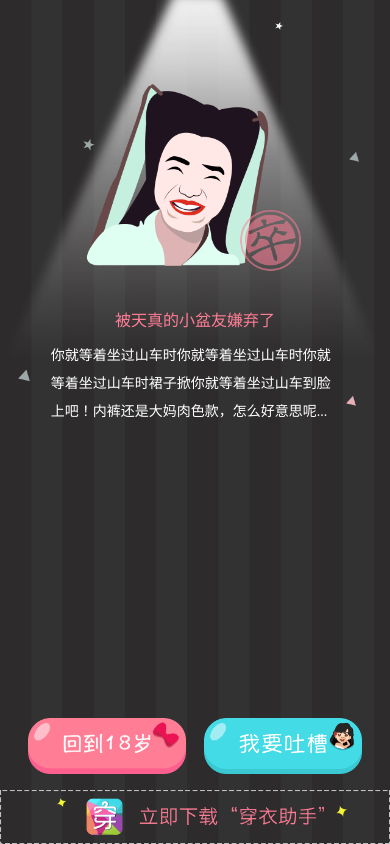
After one commit to xuezhouzhou/bfm, a PHP site: page /out.html in a window 390 px wide. The commit adds this page. Run offline with PHP 8.4, Linux system fonts and the light colour scheme.

Commit message:
out 页iPhone4、5、6 页面兼容调整

```diff
--- a/css/out.css
+++ b/css/out.css
@@ -7,14 +7,14 @@
   background:url(../images/out-bg.jpg);
   background-size:16%;
   z-index: 5;
-  display: none;
-  /* z-index: 999; */
+  /* display: none;   */
+   z-index: 999;
 }
 
 #out-inner{
   margin: 0 auto;
   height: 100%;
-  max-width:320px;
+  max-width:540px;
   position: relative;
 }
 
@@ -56,8 +56,11 @@
 }
 
 #out-btn-wrap{
+  position:absolute;
   width: 90%;
-  margin:10px auto;
+  left: 5%;
+  right: 5%;
+  bottom: 70px;
 }
 
 #out-btn-wrap .btn{
@@ -71,3 +74,36 @@
   display: block;
   width: 100%;
 }
+
+
+
+/* iphone4 微信中可视区域高度416px */
+@media (min-height:0px) and (max-height:416px)  {
+  #out-kv{
+    width:68%;
+    margin:0 auto;
+  }
+  #out-type{
+    margin-top: -75px;
+  }
+  #out-btn-wrap{
+    bottom: 60px;
+  }
+  #out-content{
+    margin-top: 5px;
+    line-height: 24px;
+  }
+}
+
+/* iphone5   微信中可视区域高度504px */
+@media (min-height:417px) and (max-height:504px)  {
+
+}
+
+
+/* iphone6  微信中可视区域高度603px */
+@media  (min-height:505px) and (max-height:603px)  {
+  #out-btn-wrap{
+    bottom: 80px;
+  }
+}
--- /dev/null
+++ b/out.html
@@ -0,0 +1,34 @@
+<!DOCTYPE html>
+<html lang="en">
+<head>
+<meta charset="UTF-8">
+<meta name="viewport" content="width=device-width, initial-scale=1.0, maximum-scale=1.0, user-scalable=no">
+<title>白富美养成记</title>
+<link href="css/loading.css" rel="stylesheet">
+<link href="css/out.css" rel="stylesheet">
+</head>
+<body>
+
+
+
+<!-- OUT页 -->
+<div id="out">
+  <div id="out-inner">
+    <div id="out-kv"><img src="images/out-kv.png"></div>
+    <div id="out-type">被天真的小盆友嫌弃了</div>
+    <div id="out-content">你就等着坐过山车时你就等着坐过山车时你就等着坐过山车时裙子掀你就等着坐过山车到脸上吧！内裤还是大妈肉色款，怎么好意思呢...</div>
+    <div id="out-btn-wrap">
+      <div id="out-btn-start" class="btn"><img src="images/out-btn-start.png"></div>
+      <div id="out-btn-tc" class="btn"><img src="images/out-btn-tc.png"></div>
+    </div>
+    <a id="out-download" href="http://ichuanyi.com/get/?f=game"><img src="images/out-download.png"></a>
+  </div>
+</div>
+
+
+<script>
+document.ontouchmove = function(e){ e.preventDefault();}
+document.documentElement.style.webkitTouchCallout = "none";
+</script>
+</body>
+</html>
```
